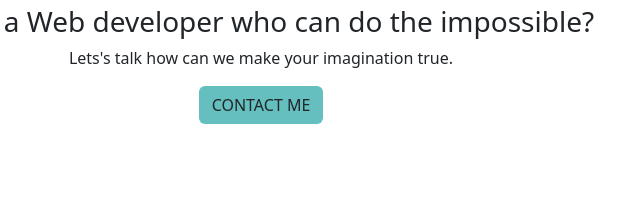
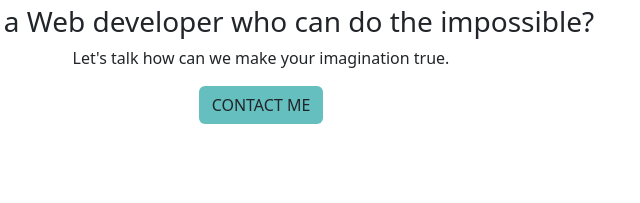
Before and after one commit to Abhigyan-RA/Personal-website, a plain HTML site: page index.html in a window 1280 px wide. Shown: the part 1764-1967 px from the top of the page, 379-1019 px from the left. Drawn offline with nearby package versions, Linux system fonts and the light colour scheme.

Commit message:
Update index.html

```diff
--- a/index.html
+++ b/index.html
@@ -63,7 +63,7 @@
   <div id="contact" class="contact-me">
     <h2>Get In Touch</h2>
     <h3>Want a Web developer who can do the impossible?</h3>
-    <p class="contact-message">Lets's talk how can we make your imagination true.</p>
+    <p class="contact-message">Let's talk how can we make your imagination true.</p>
     <a class="btn btnc" href="mailto:abhigyan2004.1996@gmail.com">CONTACT ME</a>
   </div>
   <div class="social d-flex">
```
